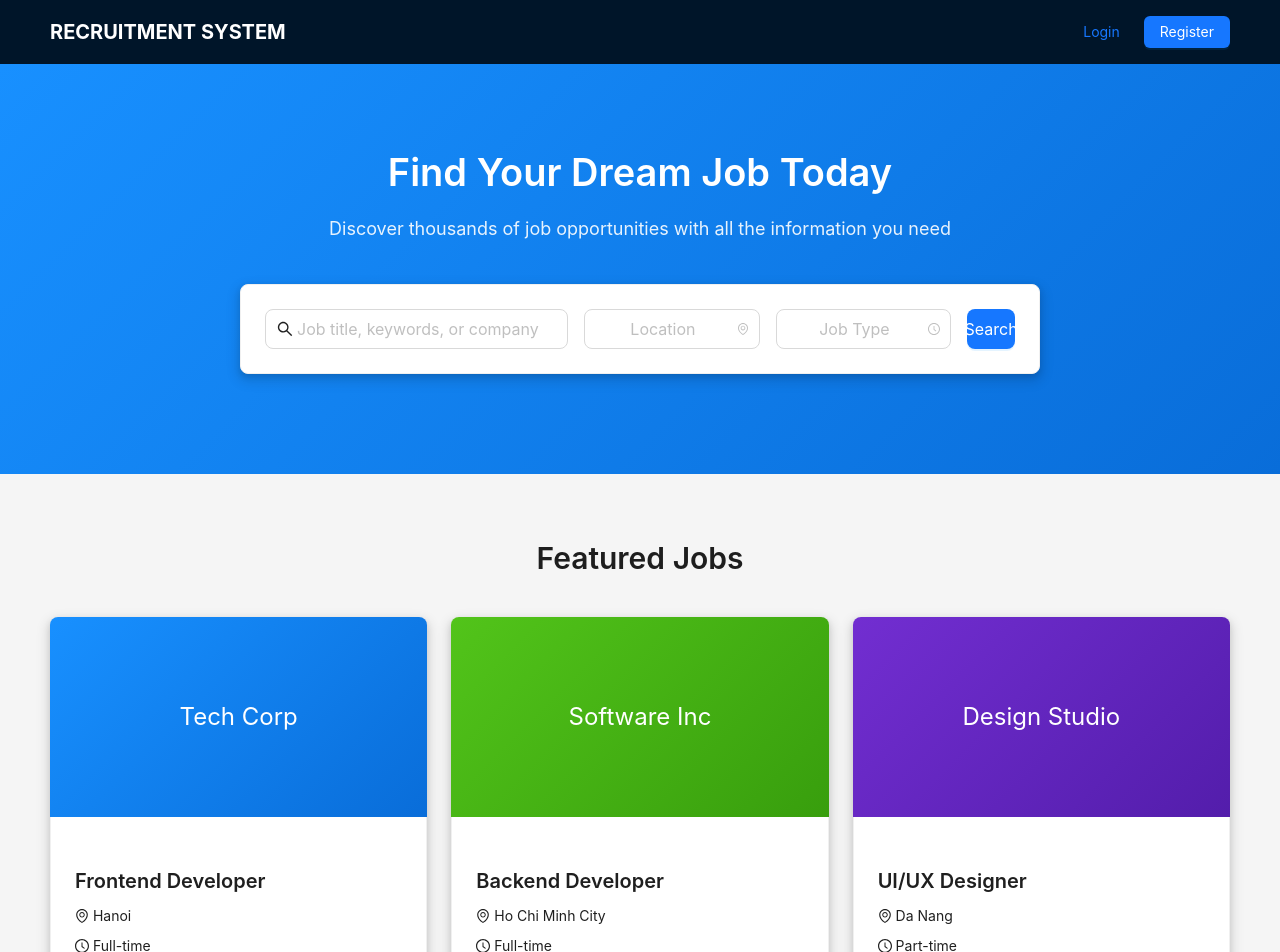
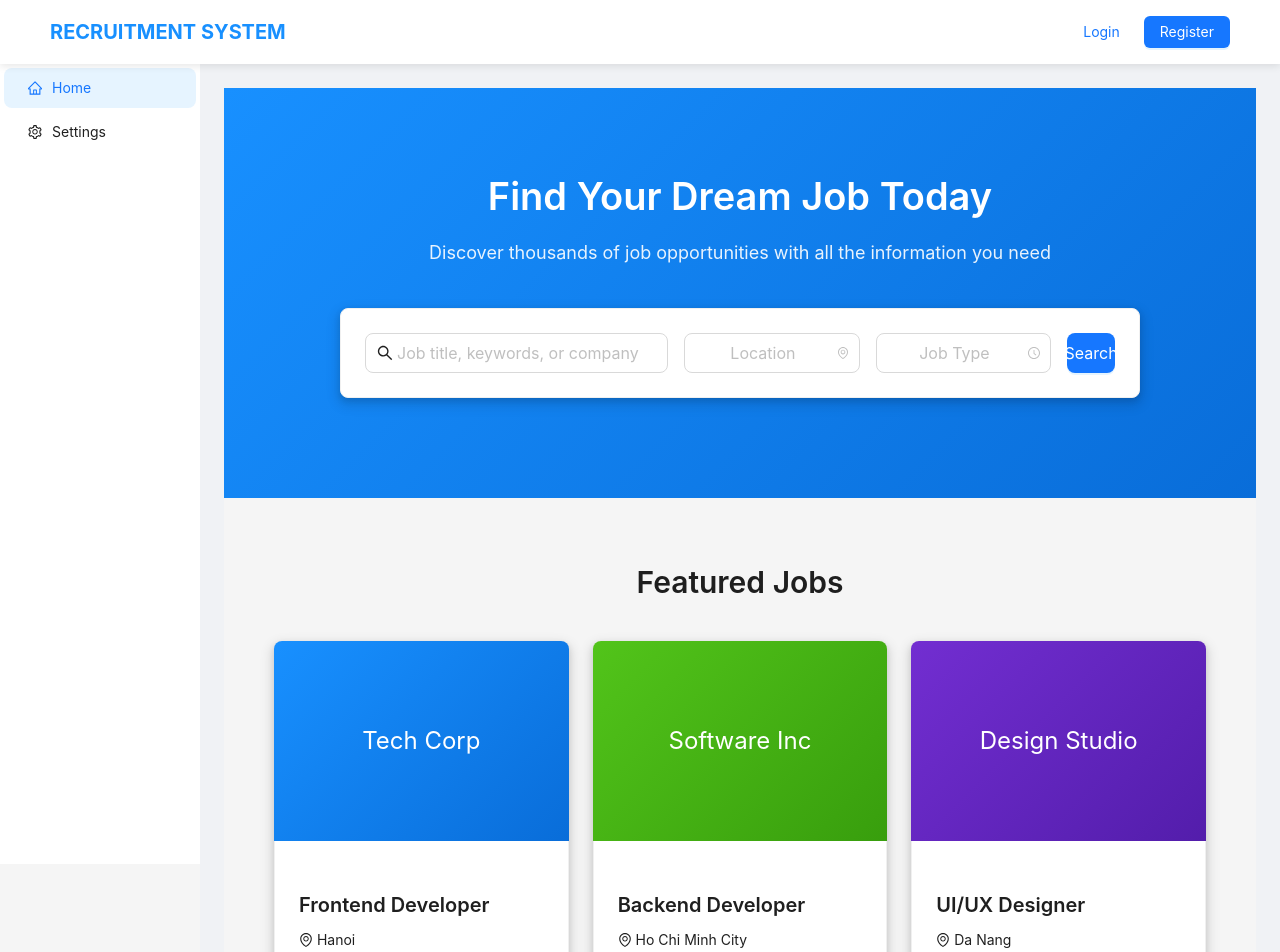
Before and after one commit to nvanhuy1710/RecruitmentManagementSystem_FE, a React (Create React App) app: page / in a window 1280 px wide. Shown: the top 952 px of the page. Built offline with nearby package versions, Linux system fonts and the light colour scheme; no server answers.

Commit message:
init my job post page

```diff
--- a/src/App.tsx
+++ b/src/App.tsx
@@ -9,6 +9,7 @@ import RegisterPage from './pages/RegisterPage';
 import JobPostPage from './pages/JobPostPage';
 import ProfilePage from './pages/ProfilePage';
 import MyJobPostsPage from './pages/MyJobPostsPage';
+import MainLayout from './components/layout/MainLayout';
 
 import './App.css';
 
@@ -17,12 +18,28 @@ const App: React.FC = () => {
     <ConfigProvider locale={enUS}>
       <Router>
         <Routes>
-          <Route path="/" element={<HomePage />} />
           <Route path="/login" element={<LoginPage />} />
           <Route path="/register" element={<RegisterPage />} />
-          <Route path="/job-post" element={<JobPostPage />} />
-          <Route path="/profile" element={<ProfilePage />} />
-          <Route path="/my-job-posts" element={<MyJobPostsPage />} />
+          <Route path="/" element={
+            <MainLayout>
+              <HomePage />
+            </MainLayout>
+          } />
+          <Route path="/job-post" element={
+            <MainLayout>
+              <JobPostPage />
+            </MainLayout>
+          } />
+          <Route path="/profile" element={
+            <MainLayout>
+              <ProfilePage />
+            </MainLayout>
+          } />
+          <Route path="/my-job-posts" element={
+            <MainLayout>
+              <MyJobPostsPage />
+            </MainLayout>
+          } />
         </Routes>
       </Router>
     </ConfigProvider>
--- a/src/components/auth/Login.tsx
+++ b/src/components/auth/Login.tsx
@@ -11,7 +11,6 @@ const Login: React.FC = () => {
     setLoading(true);
     try {
       // TODO: Implement login logic
-      console.log('Login values:', values);
       message.success('Login successful!');
       navigate('/');
     } catch (error) {
--- a/src/components/auth/Register.tsx
+++ b/src/components/auth/Register.tsx
@@ -10,8 +10,6 @@ const Register: React.FC = () => {
   const onFinish = async (values: any) => {
     setLoading(true);
     try {
-      // TODO: Implement registration logic
-      console.log('Registration values:', values);
       message.success('Registration successful!');
       navigate('/login');
     } catch (error) {
--- a/src/components/layout/Header.tsx
+++ b/src/components/layout/Header.tsx
@@ -48,28 +48,33 @@ const Header: React.FC = () => {
   };
 
   return (
-    <AntHeader style={{ padding: '0 50px', display: 'flex', justifyContent: 'space-between' }}>
+    <AntHeader style={{
+      padding: '0 50px',
+      display: 'flex',
+      justifyContent: 'space-between',
+      position: 'fixed',
+      top: 0,
+      left: 0,
+      right: 0,
+      zIndex: 1000,
+      height: 64,
+      lineHeight: '64px',
+      background: '#ffffff',
+      boxShadow: '0 2px 8px rgba(0, 0, 0, 0.1)'
+    }}>
       <div className="logo">
-        <Link to="/">Recruitment System</Link>
+        <Link to="/" style={{ color: '#1890ff' }}>Recruitment System</Link>
       </div>
       <Space>
         {isAuthenticated ? (
-          <>
-            <Button type="primary">
-              <Link to="/job-post">Post Job</Link>
-            </Button>
-            <Button>
-              <Link to="/my-job-posts">My Job Posts</Link>
-            </Button>
           <Dropdown menu={userMenu} placement="bottomRight">
-              <Button type="text" style={{ color: 'white' }}>
+            <Button type="text" style={{ color: '#1890ff' }}>
               <Space>
                 <Avatar size="small" icon={<UserOutlined />} />
                 <DownOutlined />
               </Space>
             </Button>
           </Dropdown>
-          </>
         ) : (
           <>
             <Button type="link">
--- /dev/null
+++ b/src/components/layout/MainLayout.tsx
@@ -0,0 +1,34 @@
+import React, { useState } from 'react';
+import { Layout } from 'antd';
+import Header from './Header';
+import SideMenu from './SideMenu';
+
+const { Content } = Layout;
+
+interface MainLayoutProps {
+  children: React.ReactNode;
+}
+
+const MainLayout: React.FC<MainLayoutProps> = ({ children }) => {
+  const [collapsed, setCollapsed] = useState(false);
+
+  return (
+    <Layout>
+      <Header />
+      <Layout style={{ marginTop: 64 }}>
+        <SideMenu collapsed={collapsed} onCollapse={setCollapsed} />
+        <Content style={{
+          marginLeft: collapsed ? 80 : 200,
+          padding: '24px',
+          minHeight: 'calc(100vh - 64px)',
+          transition: 'all 0.2s',
+          background: '#f0f2f5'
+        }}>
+          {children}
+        </Content>
+      </Layout>
+    </Layout>
+  );
+};
+
+export default MainLayout;
--- /dev/null
+++ b/src/components/layout/SideMenu.tsx
@@ -0,0 +1,95 @@
+import React, { useState, useEffect } from 'react';
+import { Menu, Button, Layout } from 'antd';
+import { MenuFoldOutlined, MenuUnfoldOutlined, FileTextOutlined } from '@ant-design/icons';
+import { Link, useLocation } from 'react-router-dom';
+import {
+  HomeOutlined,
+  UserOutlined,
+  SettingOutlined,
+} from '@ant-design/icons';
+import { checkAuth } from '../../services/apiService';
+
+const { Sider } = Layout;
+
+interface SideMenuProps {
+  collapsed: boolean;
+  onCollapse: (collapsed: boolean) => void;
+}
+
+const SideMenu: React.FC<SideMenuProps> = ({ collapsed, onCollapse }) => {
+  const location = useLocation();
+  const [isAuthenticated, setIsAuthenticated] = useState(false);
+
+  useEffect(() => {
+    const verifyAuth = async () => {
+      const isAuth = await checkAuth();
+      setIsAuthenticated(isAuth);
+    };
+    verifyAuth();
+  }, []);
+
+  const menuItems = [
+    {
+      key: '/',
+      icon: <HomeOutlined />,
+      label: <Link to="/">Home</Link>,
+    },
+    ...(isAuthenticated ? [
+      {
+        key: '/profile',
+        icon: <UserOutlined />,
+        label: <Link to="/profile">Profile</Link>,
+      },
+      {
+        key: '/my-job-posts',
+        icon: <FileTextOutlined />,
+        label: <Link to="/my-job-posts">My Job Posts</Link>,
+      }
+    ] : []),
+    {
+      key: '/settings',
+      icon: <SettingOutlined />,
+      label: <Link to="/settings">Settings</Link>,
+    }
+  ];
+
+  return (
+    <Sider
+      trigger={null}
+      collapsible
+      collapsed={collapsed}
+      style={{
+        overflow: 'auto',
+        height: '100vh',
+        position: 'fixed',
+        left: 0,
+        top: 64,
+        bottom: 0,
+        transition: 'all 0.2s',
+      }}
+    >
+      <Menu
+        theme="light"
+        mode="inline"
+        selectedKeys={[location.pathname]}
+        items={menuItems}
+        style={{
+          height: '100%',
+          borderRight: 0,
+          background: '#ffffff',
+          boxShadow: '2px 0 8px rgba(0, 0, 0, 0.1)'
+        }}
+      />
+      <div style={{ position: 'absolute', bottom: 0, width: '100%', padding: '16px' }}>
+        <Button
+          type="text"
+          icon={collapsed ? <MenuUnfoldOutlined /> : <MenuFoldOutlined />}
+          onClick={() => onCollapse(!collapsed)}
+          style={{ width: '100%', color: 'white' }}
+        />
+      </div>
+    </Sider>
+  );
+};
+
+export default SideMenu;
--- a/src/pages/HomePage.tsx
+++ b/src/pages/HomePage.tsx
@@ -11,7 +11,7 @@ const { Title, Text } = Typography;
 const HomePage: React.FC = () => {
   return (
     <Layout>
-      <Header />
+      {/* <Header /> */}
       <Content>
         {/* Hero Section */}
         <div style={{
--- a/src/pages/JobPostPage.tsx
+++ b/src/pages/JobPostPage.tsx
@@ -9,7 +9,7 @@ const { Content } = Layout;
 const JobPostPage: React.FC = () => {
   return (
     <Layout>
-      <Header />
+      {/* <Header /> */}
       <Content style={{ minHeight: 'calc(100vh - 64px - 70px)', background: '#f0f2f5' }}>
         <JobPost />
       </Content>
--- a/src/pages/MyJobPostsPage.tsx
+++ b/src/pages/MyJobPostsPage.tsx
@@ -1,9 +1,11 @@
 import React, { useState, useEffect } from 'react';
-import { Layout, List, Card, Tag, Spin, message } from 'antd';
+import { Table, Button, Typography, Space, message, Tag } from 'antd';
+import { PlusOutlined } from '@ant-design/icons';
+import { Link } from 'react-router-dom';
 import { jobService } from '../services/apiService';
-import Header from '../components/layout/Header';
+import MainLayout from '../components/layout/MainLayout';
 
-const { Content } = Layout;
+const { Title } = Typography;
 
 interface Article {
   id: number;
@@ -13,10 +15,11 @@ interface Article {
   address: string;
   location: string;
   companyWebsiteUrl: string;
+  company: string;
   fromSalary: number;
   toSalary: number;
   dueDate: string;
-  imageUrl?: string;
+  mainImageUrl?: string;
   status: string;
   createdAt: string;
 }
@@ -24,72 +27,135 @@ interface Article {
 const MyJobPostsPage: React.FC = () => {
   const [loading, setLoading] = useState(true);
   const [articles, setArticles] = useState<Article[]>([]);
+  const [currentPage, setCurrentPage] = useState(1);
+  const [pageSize, setPageSize] = useState(10);
+  const [total, setTotal] = useState(0);
 
   useEffect(() => {
     fetchArticles();
-  }, []);
+  }, [currentPage, pageSize]);
 
   const fetchArticles = async () => {
     try {
-      const data = await jobService.getMyArticles();
-      setArticles(data);
+      setLoading(true);
+      const response = await jobService.getMyArticles(currentPage - 1, pageSize);
+      setArticles(response.data);
+      setTotal(parseInt(response.headers['x-total-count'] || '0'));
     } catch (error: any) {
+      console.error('Error fetching articles:', error);
       message.error('Failed to fetch articles');
     } finally {
       setLoading(false);
     }
   };
 
+  const columns = [
+    {
+      title: 'Title',
+      dataIndex: 'title',
+      key: 'title',
+      width: '20%',
+      align: 'center' as const,
+      render: (text: string, record: Article) => (
+        <Link to={`/job-post/${record.id}`}>{text}</Link>
+      ),
+    },
+    {
+      title: 'Company',
+      dataIndex: 'company',
+      key: 'company',
+      width: '15%',
+      align: 'center' as const,
+    },
+    {
+      title: 'Salary',
+      key: 'salary',
+      width: '15%',
+      align: 'center' as const,
+      render: (_: any, record: Article) => (
+        record.fromSalary === null && record.toSalary === null
+          ? 'Negotiation'
+          : record.fromSalary === null
+            ? record.toSalary ? `$${record.toSalary}` : ''
+            : `$${record.fromSalary} - $${record.toSalary}`
+      ),
+    },
+    {
+      title: 'Status',
+      dataIndex: 'status',
+      key: 'status',
+      width: '10%',
+      align: 'center' as const,
+      render: (status: string) => (
+        <Tag color={status === 'ACTIVE' ? 'green' : 'red'}>
+          {status}
+        </Tag>
+      ),
+    },
+    {
+      title: 'Due Date',
+      dataIndex: 'dueDate',
+      key: 'dueDate',
+      width: '15%',
+      align: 'center' as const,
+      render: (date: string) => date ? new Date(date).toLocaleDateString() : '',
+    },
+    {
+      title: 'Action',
+      key: 'action',
+      width: '10%',
+      align: 'center' as const,
+      render: (_: any, record: Article) => (
+        <Space size="middle">
+          <Button type="link" onClick={() => handleEdit(record.id)}>Edit</Button>
+          {/* <Button type="link" danger onClick={() => handleDelete(record.id)}>Delete</Button> */}
+        </Space>
+      ),
+    },
+  ];
+
+  const handleEdit = (id: number) => {
+    // TODO: Implement edit functionality
+    console.log('Edit article:', id);
+  };
+
+  const handleDelete = (id: number) => {
+    // TODO: Implement delete functionality
+    console.log('Delete article:', id);
+  };
+
   return (
-    <Layout>
-      <Header />
-      <Content style={{ padding: '24px', minHeight: 'calc(100vh - 64px)' }}>
-        <Card title="My Job Posts">
-          <Spin spinning={loading}>
-            <List
-              itemLayout="vertical"
-              dataSource={articles}
-              renderItem={(article) => (
-                <List.Item
-                  key={article.id}
-                  extra={
-                    article.imageUrl && (
-                      <img
-                        width={272}
-                        alt="logo"
-                        src={article.imageUrl}
-                      />
-                    )
-                  }
-                >
-                  <List.Item.Meta
-                    title={article.title}
-                    description={
-                      <>
-                        <Tag color="blue">{article.location}</Tag>
-                        <Tag color="green">{`$${article.fromSalary} - $${article.toSalary}`}</Tag>
-                        <Tag color="orange">{article.status}</Tag>
-                      </>
-                    }
-                  />
-                  <div style={{ marginBottom: 16 }}>
-                    <strong>Description:</strong>
-                    <p>{article.content}</p>
-                  </div>
-                  <div style={{ marginBottom: 16 }}>
-                    <strong>Requirements:</strong>
-                    <p>{article.requirement}</p>
-                  </div>
-                  <div>
-                    <strong>Due Date:</strong> {new Date(article.dueDate).toLocaleDateString()}
-                  </div>
-                </List.Item>
-              )}
-            />
-          </Spin>
-        </Card>
-      </Content>
-    </Layout>
+    <div >
+      <div style={{ display: 'flex', justifyContent: 'space-between', alignItems: 'center', marginBottom: '24px' }}>
+        <Title level={2}>My Job Posts</Title>
+        <Button type="primary" icon={<PlusOutlined />}>
+          <Link to="/job-post">Create Article</Link>
+        </Button>
+      </div>
+      <Table
+        columns={columns}
+        dataSource={articles}
+        rowKey="id"
+        loading={loading}
+        pagination={{
+          current: currentPage,
+          pageSize: pageSize,
+          total: total,
+          onChange: (page, size) => {
+            setCurrentPage(page);
+            setPageSize(size);
+          },
+          showSizeChanger: true,
+          showQuickJumper: true,
+          showTotal: (total) => `Total ${total} items`,
+        }}
+        style={{
+          background: '#ffffff',
+          borderRadius: '8px',
+          boxShadow: '0 2px 8px rgba(0, 0, 0, 0.1)'
+        }}
+      />
+    </div>
   );
 };
 
--- a/src/pages/ProfilePage.tsx
+++ b/src/pages/ProfilePage.tsx
@@ -100,7 +100,7 @@ const ProfilePage: React.FC = () => {
 
   return (
     <Layout>
-      <Header />
+      {/* <Header /> */}
       <Content style={{
         minHeight: '100vh',
         padding: '24px',
```
Also changed, not shown: src/components/job/JobPost.tsx (+42 -42 lines), src/services/apiService.ts (+4 -33 lines). Lines whose indentation alone changed are shown as unchanged.
